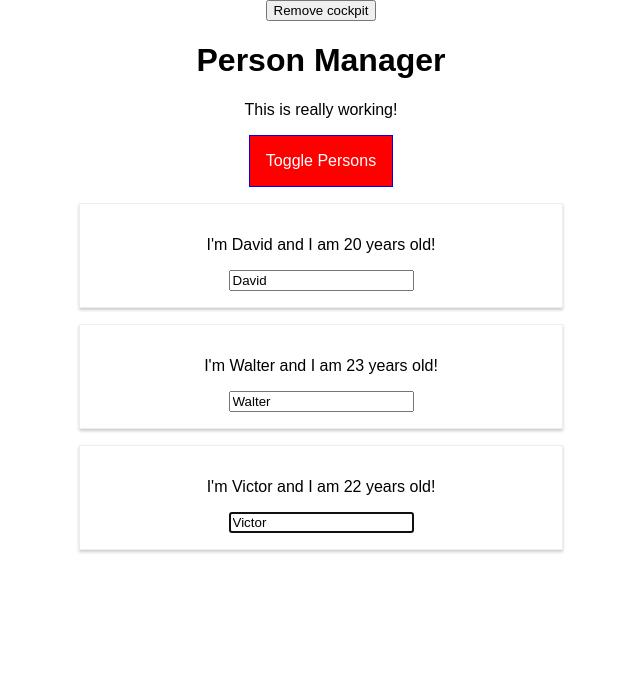
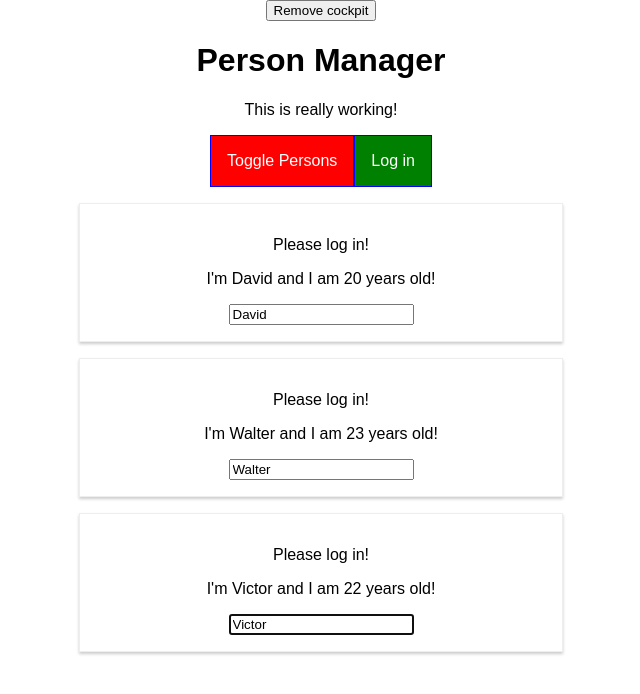
Before and after one commit to SottoMayor/ReactJs, a React app: page / in a window 1280 px wide. Shown: the top 694 px of the page, without its empty margins (319-959 px from the left). Built offline with nearby package versions, Linux system fonts and the light colour scheme.

Commit message:
understanding prop chain problems

```diff
--- a/src/components/Cockpit/Cockpit.js
+++ b/src/components/Cockpit/Cockpit.js
@@ -43,6 +43,7 @@
             <button ref={toggleBtnRef}
                 className={btnClass}
                 onClick={props.clicked}>Toggle Persons</button>
+            <button onClick={props.login}>Log in</button>
         </div>
     );
 };
--- a/src/components/Persons/Person/Person.js
+++ b/src/components/Persons/Person/Person.js
@@ -25,6 +25,9 @@
     console.log('[Person.js] rendering...');
     return (
       <Auxiliary>
+
+        {this.props.isAuth ? <p>authenticated!</p> : <p>Please log in!</p>}
+
         <p onClick={this.props.click}>
           I'm {this.props.name} and I am {this.props.age} years old!
         </p>
--- a/src/components/Persons/Persons.js
+++ b/src/components/Persons/Persons.js
@@ -40,6 +40,7 @@
           age={person.age}
           key={person.id}
           changed={event => this.props.changed(event, person.id)}
+          isAuth={this.props.isAuthenticated}
         />
       );
     });
--- a/src/containers/App.js
+++ b/src/containers/App.js
@@ -21,7 +21,8 @@
     otherState: 'some other value',
     showPersons: false,
     setCockpit: true,
-    changeCounter: 0
+    changeCounter: 0,
+    authenticated: false
   };
 
   static getDerivedStateFromProps(props, state) {
@@ -79,6 +80,10 @@
     this.setState({ showPersons: !doesShow });
   };
 
+  loginHandler = () => {
+    this.setState({authenticated: true});
+  }
+
   render() {
     console.log('[App.js] render');
     let persons = null;
@@ -89,6 +94,7 @@
           persons={this.state.persons}
           clicked={this.deletePersonHandler}
           changed={this.nameChangedHandler}
+          isAuthenticated={this.state.authenticated}
         />
       );
     }
@@ -105,6 +111,7 @@
           showPersons={this.state.showPersons}
           personsLenght={this.state.persons.lenght}
           clicked={this.togglePersonsHandler}
+          login={this.loginHandler}
           />
           : null
         }
```
